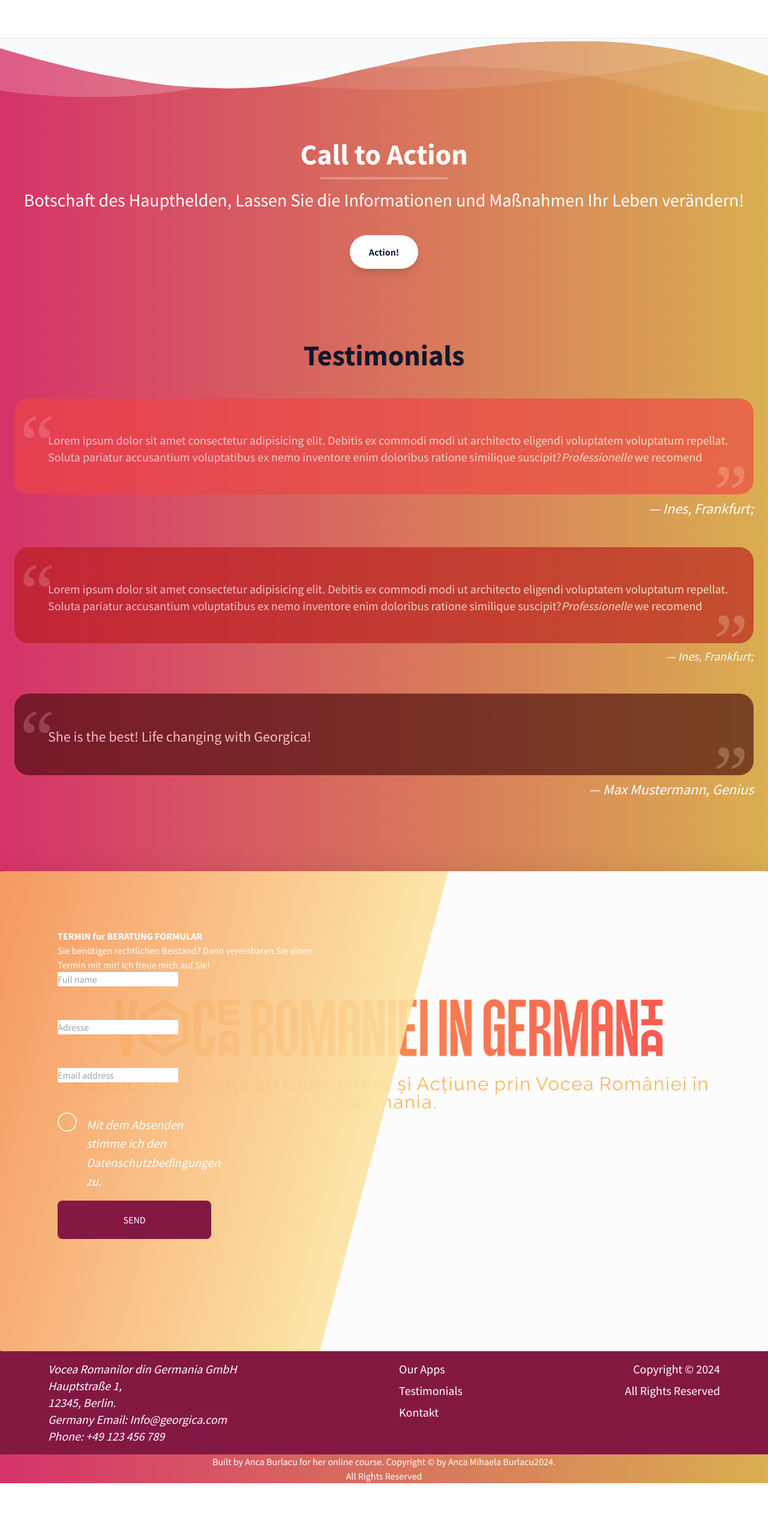
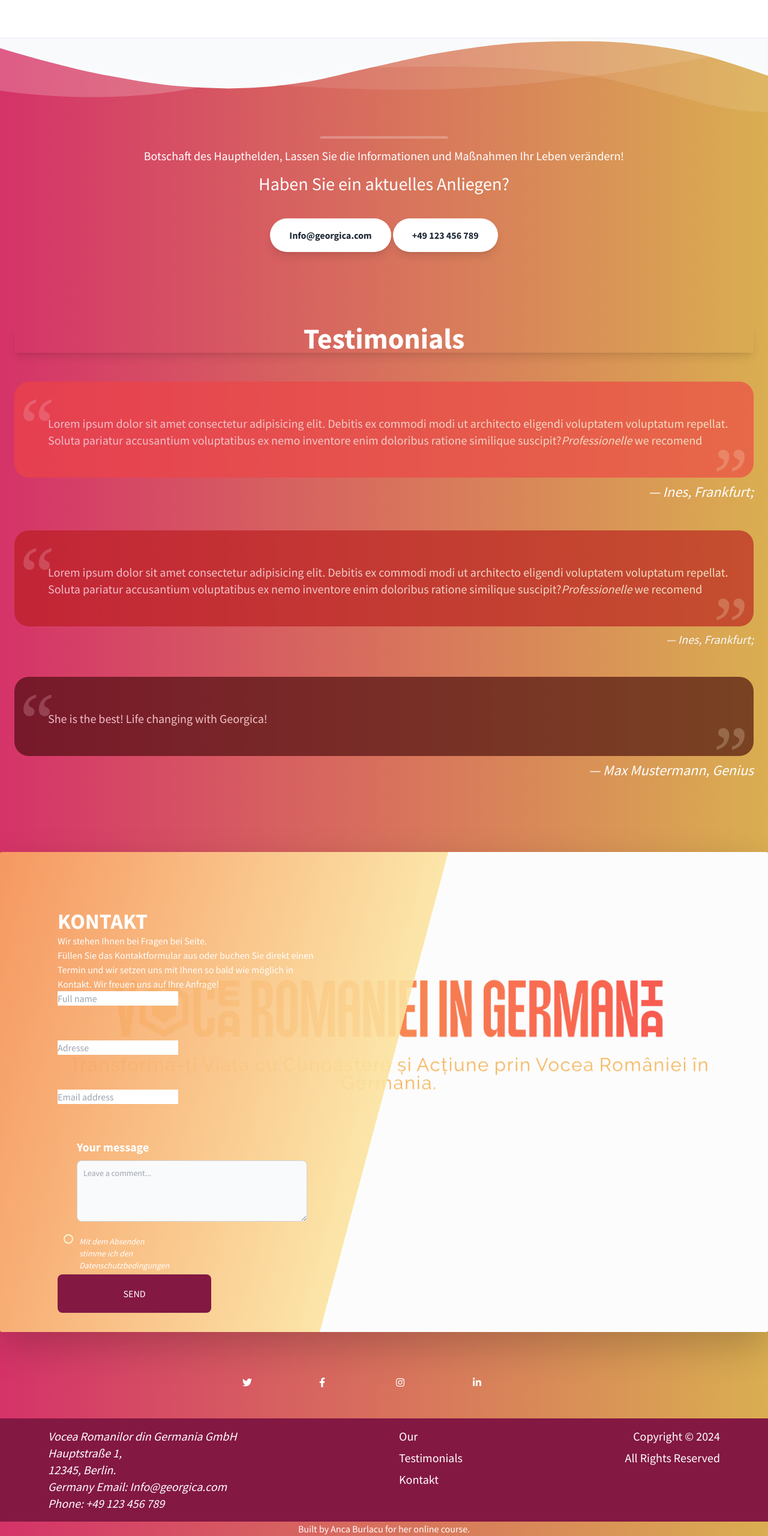
Before and after one commit to Anca-Dci/WebPage_Georgik, a website: page src/index.html in a window 1280 px wide. Shown: the part 2062-4622 px from the top of the page at 60% size. Before the commit the page ends 4534 px from the top, so only its background shows below. Drawn offline with nearby package versions, Linux system fonts and the light colour scheme.

Commit message:
Add_to_formular

```diff
--- a/src/index.html
+++ b/src/index.html
@@ -14,6 +14,8 @@
   <link href="https://fonts.googleapis.com/css?family=Source+Sans+Pro:400,700" rel="stylesheet" />
   <link rel="preconnect" href="https://fonts.googleapis.com">
   <link rel="preconnect" href="https://fonts.gstatic.com" crossorigin>
+  <link href="https://cdnjs.cloudflare.com/ajax/libs/font-awesome/5.10.0/css/all.min.css" rel="stylesheet">
+    <link href="https://cdn.jsdelivr.net/npm/bootstrap-icons@1.4.1/font/bootstrap-icons.css" rel="stylesheet">
 </head>
 
 <body class="leading-normal tracking-normal text-white gradient" style="font-family: 'Source Sans Pro', sans-serif;">
@@ -121,7 +123,7 @@
           <button id="navAction"
           class=" lg:mx-0 hover: bg-blue-700 text-white
           font-bold rounded-full border-1 py-4 px-10 z-50
-           border-amber-600 mt-4 lg:mt-0 shadow opacity-100 shadow-2xl shadow-black
+           border-amber-600 mt-4 lg:mt-0  opacity-100 shadow-2xl shadow-black
            focus:shadow-outline transform transition hover:scale-105 duration-300 ease-in-out">
            <a href="./img/1536322-hd_1920_1080_30fps.mp4" target="_blank">Play</a>
           </button></p>
@@ -130,7 +132,7 @@
           <div class="w-full sm:w-1/2 ">
             <div class="animate-composition">
             <img src="./img/FB_IMG_1719831520501.jpg" alt="" class="mt-32 ml-32 shadow-lg shadow-slate-900  max-w-80 rounded-full focus:shadow-outline
-            transform transition hover:scale-125 duration-300 ease-in-out">
+            transform transition hover:scale-125 duration-300 ease-in-out ">
             <br/><br/></div></div>
            </div></div>
 
@@ -178,32 +180,35 @@ xmlns:xlink="http://www.w3.org/1999/xlink"
 
       <section class="container mx-auto text-center py-6 mb-12">
         <h2
-          class="w-full my-2 text-5xl font-bold leading-tight text-center text-white"
-        >
-          Call to Action
+          class="w-full my-2 text-5xl font-bold leading-tight text-center text-white">
         </h2>
         <div class="w-full mb-4">
           <div
             class="h-1 mx-auto bg-white w-1/6 opacity-25 my-0 py-0 rounded-t"
           ></div>
         </div>
-        <h3 class="my-4 text-3xl leading-tight">
-          Botschaft des Haupthelden, Lassen Sie die Informationen und Maßnahmen Ihr Leben verändern!</h3>
+        <h3 class="my-4 text-xl leading-tight">
+          Botschaft des Haupthelden, Lassen Sie die Informationen und Maßnahmen Ihr Leben verändern!
+        </h3>
+        <p class="my-4 text-3xl">Haben Sie ein aktuelles Anliegen?</p>
           <button
             class="mx-auto lg:mx-0 hover:underline bg-white text-gray-800 font-bold rounded-full
             my-6 py-4 px-8 shadow-lg focus:outline-none focus:shadow-outline transform transition hover:scale-105
-             duration-300 ease-in-out"><a href="#formular" class="hover:opacity-90">Action!</a></a>
-       </section> </button>
-
+             duration-300 ease-in-out"><a href="mailto:info@georgica.com">Info@georgica.com</a></a>
+        </button>
+        <button
+        class="mx-auto lg:mx-0 hover:underline bg-white text-gray-800 font-bold rounded-full
+        my-6 py-4 px-8 shadow-lg focus:outline-none focus:shadow-outline transform transition hover:scale-105
+         duration-300 ease-in-out"><a href="mailto:info@georgica.com">+49 123 456 789</a></a>
+    </button>
+      </section>
        <section id="testimonials"
             class="p-6 my-12 scroll-mt-20 widescreen:section-min-height tallscreen:section-min-height">
             <h2
-                class="text-4xl font-bold text-center sm:text-5xl mb-6 text-slate-900 dark:text-white">
-
-
+                class="text-4xl font-bold text-center shadow-lg sm:text-5xl mb-6 text-white">
                 Testimonials
             </h2>
-            <figure class="my-12">
+            <figure class="my-12 animate-rotate-y animate-twice">
                 <blockquote
                     class=" bg-red-500 opacity-65 font-thin pl-14 pr-8 py-12 rounded-3xl relative">
                     <p
@@ -217,7 +222,7 @@ xmlns:xlink="http://www.w3.org/1999/xlink"
                     </p>
                 </blockquote>
                 <figcaption
-                    class="italic text xl sm:text-2xl text-right mt-2 dark:text-slate-900">
+                    class="italic text xl sm:text-2xl text-right mt-2 text-white">
                     &#8212; Ines, Frankfurt;
                 </figcaption>
             </figure>
@@ -244,7 +249,7 @@ xmlns:xlink="http://www.w3.org/1999/xlink"
             <figure class="my-12">
                 <blockquote
                     class= "bg-red-950 opacity-65 font-thin  pl-14 pr-8 py-12 rounded-3xl relative">
-                    <p class="text-xl sm:text-2xl text-left mt-2 text-white  before:content-['\201C'] before:font-serif before:absolute
+                    <p class="text-xl sm:text-xl text-left mt-2 text-white  before:content-['\201C'] before:font-serif before:absolute
                     before:text-white before:left-0 before:top-0 before:text-9xl before:opacity-25 before:transform before:translate-x-2
                     before:translate-y-2 after:content-['\201D'] after:font-serif after:absolute after:text-white after:right-0 after:-bottom-20
                     after:text-9xl after:opacity-25 after:transform after:-translate-x-2 after:-translate-y-5">  She is the best! Life changing with Georgica!
@@ -263,10 +268,13 @@ xmlns:xlink="http://www.w3.org/1999/xlink"
                   <div class="book__form">
                       <form action="#" class="form">
                           <div class="u-margin-bottom-medium">
-                              <h1 class="heading-secondary font-extrabold ">
-                                TERMIN fur BERATUNG FORMULAR
+                              <h1 class="heading-secondary font-extrabold text-4xl ">
+                                KONTAKT
                               </h1>
-                              <h2>Sie benötigen rechtlichen Beistand? Dann vereinbaren Sie einen Termin mit mir! Ich freue mich auf Sie!</h2>
+                              <h2>Wir stehen Ihnen bei Fragen bei Seite.</h2>
+                              <h2>Füllen Sie das Kontaktformular aus oder buchen Sie direkt einen Termin und wir setzen uns mit Ihnen so bald wie möglich in Kontakt.
+                                Wir freuen uns auf Ihre Anfrage!</h2>
+
                           </div>
 
                           <div class="form__group">
@@ -281,26 +289,36 @@ xmlns:xlink="http://www.w3.org/1999/xlink"
                               <input type="email" class="form__input" placeholder="Email address" id="email" required>
                               <label for="email" class="form__label">Email address</label>
                           </div>
-
+                       <div class="max-w-sm mx-auto">
+                   <label for="message" class="block mb-2 text-xl font-extrabold text-white">Your message</label>
+                        <textarea id="message" rows="4" class="block p-2.5 w-full text-sm text-gray-900
+                        bg-gray-50 rounded-lg border border-gray-300
+                         focus:ring-blue-500 focus:border-blue-500 dark:bg-gray-200 dark:border-gray-600 dark:placeholder-gray-400 dark:text-white dark:focus:ring-blue-500 dark:focus:border-blue-500" placeholder="Leave a comment..."></textarea>
+</div>
                           <div class="form__group u-margin-bottom-medium">
                               <div class="form__radio-group">
                                   <input type="radio" class="form__radio-input" id="small" name="size">
                                   <label for="small" class="form__radio-label">
-                                      <span class="form__radio-button"></span>
-                                      Mit dem Absenden stimme ich den Datenschutzbedingungen zu.
-                                  </label>
+                                      <span class="form__radio-button "><p class="inline-block pl-6 pb-5 text-sm">
+                                      Mit dem Absenden stimme ich den Datenschutzbedingungen zu.</p></span></label>
+
                               </div>
                           </div>
+                        <br><br>
+                              <button class="btn bg-pink-900 border-blue-950 w-64 inline-block rounded-lg p-20 mb-10">Send</button>
+                          </div></div></div></section>
 
-                              <button class="btn bg-pink-900 border-blue-950 w-64 inline-block rounded-lg p-9">Send</button>
-                          </div>
-                      </form>
-                  </div>
-              </div>
-          </div>
-      </section>
-
-
+     <br>
+        <div class="icons py-5 px-lg-6 ">
+            <div class="row g-5 ">
+                    <div class="d-flex flex p-2 justify-center content-center ">
+                        <a class="btn btn-outline-light btn-social w-32" href="https://x.com/"target="_blank"><i class="fab fa-twitter"></i></a>
+                        <a class="btn btn-outline-light btn-social w-32" href="https://www.facebook.com/?locale=de_DE"target="_blank"><i class="fab fa-facebook-f"></i></a>
+                        <a class="btn btn-outline-light btn-social w-32" href="https://www.instagram.com/"target="_blank"><i class="fab fa-instagram"></i></a>
+                        <a class="btn btn-outline-light btn-social w-32" href="https://de.linkedin.com/"target="_blank"><i class="fab fa-linkedin-in"></i></a>
+                    </div>
+                </div>
+            </div></div>
 
 </body>
 
@@ -319,7 +337,7 @@ xmlns:xlink="http://www.w3.org/1999/xlink"
             Phone: <a href="tel:+49123456789">+49 123 456 789</a>
         </address>
         <nav class="hidden md:flex flex-col gap-2" aria-label="footer">
-            <a href="#action" class="hover:opacity-90">Our Apps</a>
+            <a href="#action" class="hover:opacity-90">Our </a>
             <a href="#testimonials" class="hover:opacity-90">Testimonials</a>
             <a href="#kontakt" class="hover:opacity-90">Kontakt</a>
         </nav>
@@ -331,7 +349,6 @@ xmlns:xlink="http://www.w3.org/1999/xlink"
 </footer>
   <p class="footer__copyright text-center">
     Built by <a href="#" class="footer__link">Anca Burlacu</a> for her online course</a>.
-    Copyright &copy; by Anca Mihaela Burlacu2024.
-    <p class="text-center">All Rights Reserved</p>
+
 </p>
 </html>
--- a/src/input.css
+++ b/src/input.css
@@ -16,6 +16,10 @@
     background: linear-gradient(90deg, #d53369 0%, #daae51 100%);
   }
 
+
+  .animate-composition{
+    animation: rotate 5s ease-in-out;
+  }
   @keyframes animate-composition{
 
     0% {
@@ -28,19 +32,11 @@
       transform: translateX(0);
     }
   }
-  .animate-composition {
-    animation: rotate 1s ease-in-out;
-  }
-  .animate-composition:hover {
-    outline: 0px solid #3d6bc0;
-    border-radius:20px;
-    top: 10rem;
-    padding: 5px;
-    transform: scale(1) translateY(-0.5rem);
-    box-shadow: 0 2.5rem 2rem rgba(0, 0, 0, 0.5);
-    z-index: 20; }
+
 .animate-composition:hover .animate-composition:not(:hover) {
-  transform: scale(0.75); }
+  transform: scale(0.75);
+  animation: rotate 5s ease-in-out;
+ }
 
   .section-book {
     padding: 15rem 0;
@@ -56,7 +52,7 @@
       width: 50%;
       padding: 6rem; }
 
-      .form__group:not(:last-child) {
+    .form__group:not(:last-child) {
         margin-bottom: 1rem; }
         form__input {
           font-size: 1.5rem;
@@ -70,13 +66,13 @@
           display: block;
           transition: all .3s; }
 
-        .form__label {
+  .form__label {
           font-size: 1.2rem;
           font-weight: 900;
+          border:1px solid gray;
           margin-left: 2rem;
           margin-top: .7rem;
-          display: block;
-          transition: all .3s; }
+          display: block; }
 
         .form__input:placeholder-shown + .form__label {
           opacity: 0;
@@ -99,12 +95,13 @@
           padding-left: 3rem; }
 
 .form__radio-button {
-  height: 2rem;
-  width: 2rem;
+  height: 1rem;
+  width: 1rem;
   border: 2px solid #f6f7d1;
   border-radius: 50%;
   display: inline-block;
   position: absolute;
+  margin: 10px;
   left: 0;
   top: -.4rem; }
 
```
Also changed, not shown: src/output.css.
